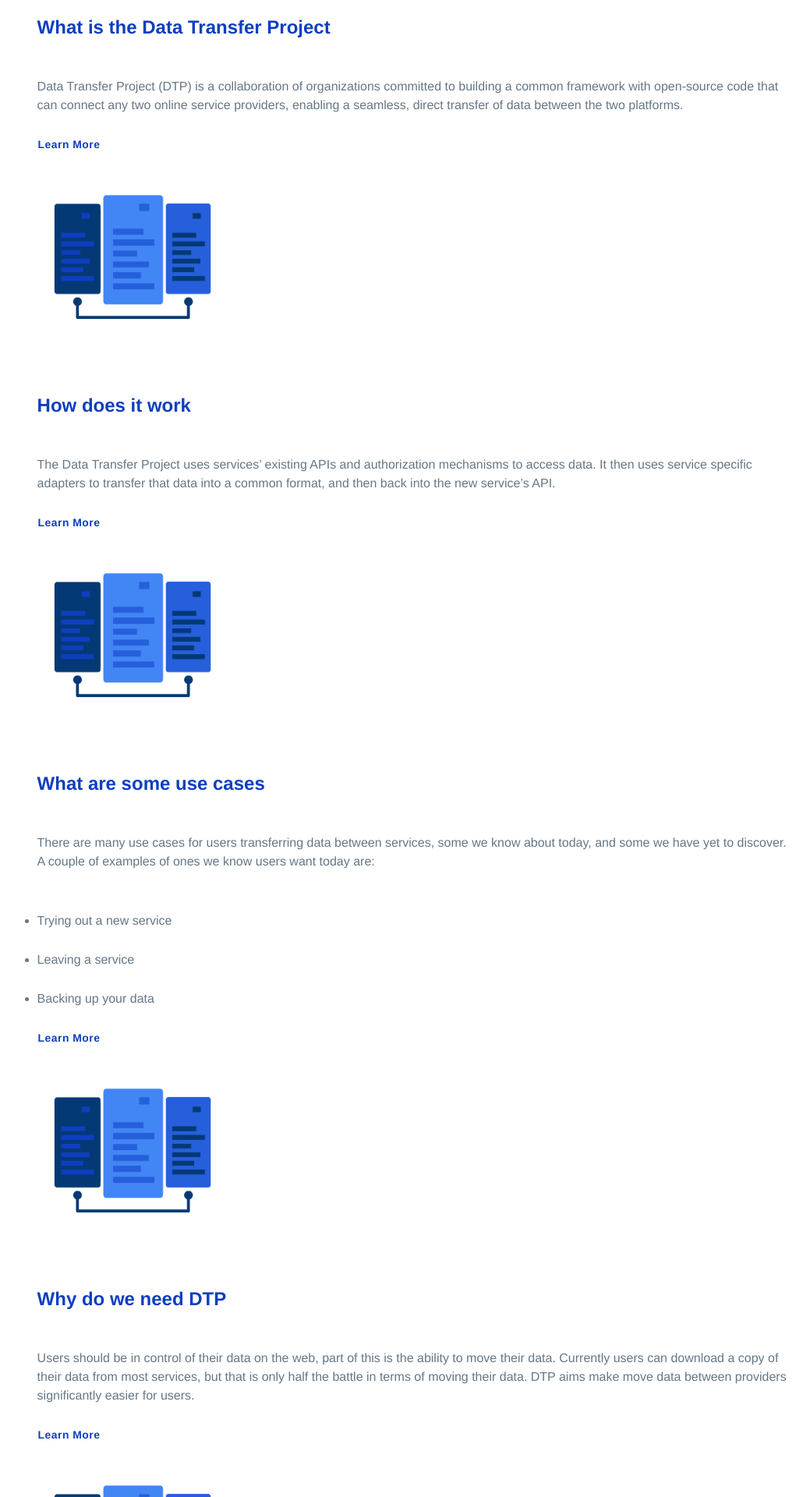
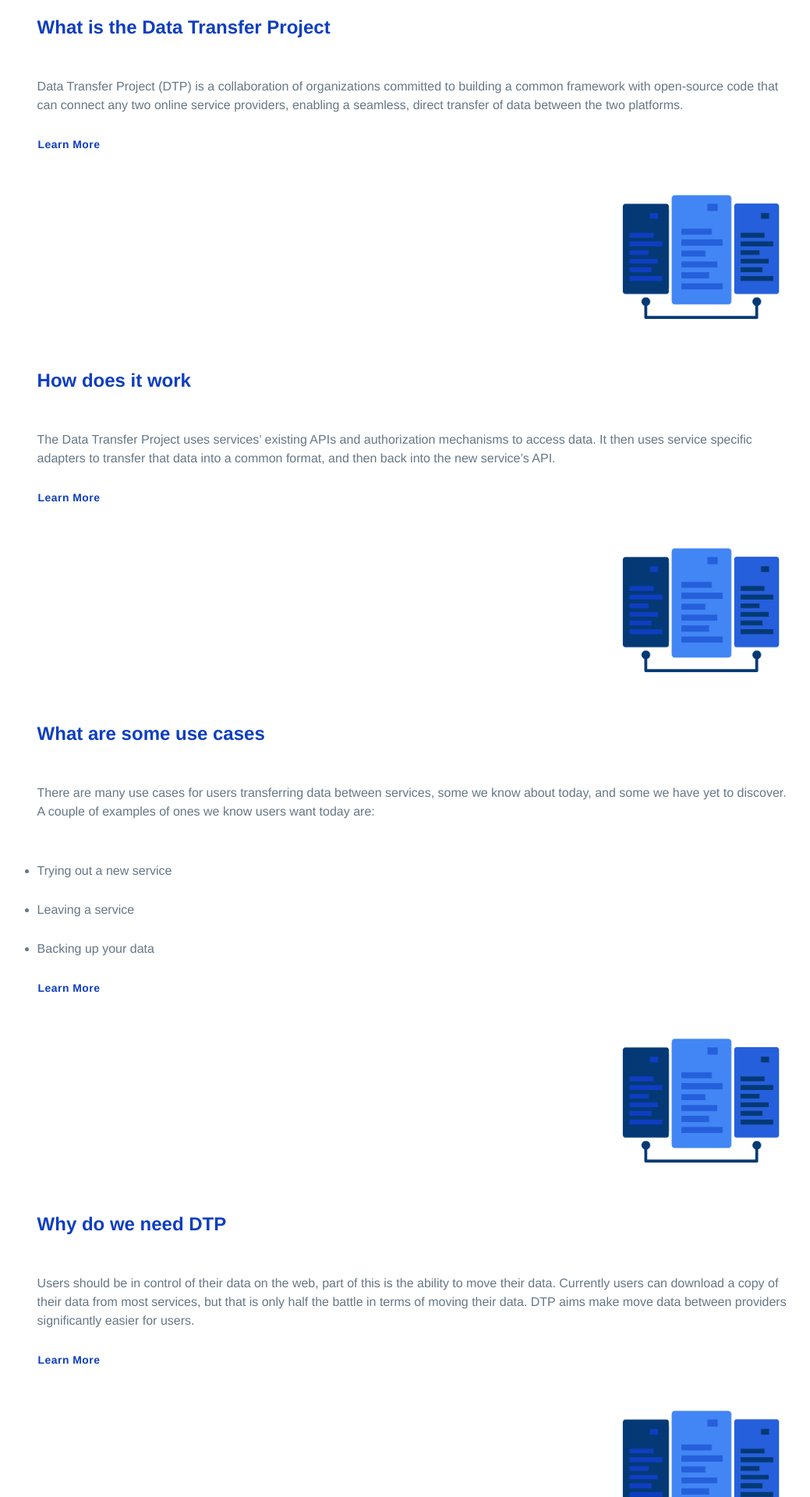
Before and after one commit to holachuy/staging-dtp, a Jekyll site: the page built from index.md, in a window 1280 px wide. Shown: the part 732-2652 px from the top of the page at 78% size, without its empty margins (106-1145 px from the left). Built offline with Jekyll 4.4.1, drawn with Linux system fonts in a browser that asks for light colours; our own code applies the rules of GitHub Pages for plain Markdown files.

Commit message:
Update style.scss

```diff
--- a/assets/css/style.scss
+++ b/assets/css/style.scss
@@ -104,6 +104,6 @@ a:hover {
 
 .section-image {
     margin-top: -20px;
-    align: right;
+    float: right;
     width: 25%;
 }
```
